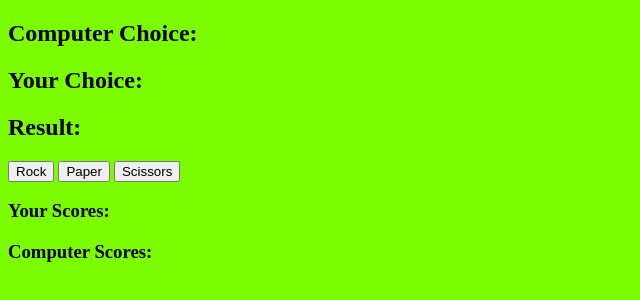
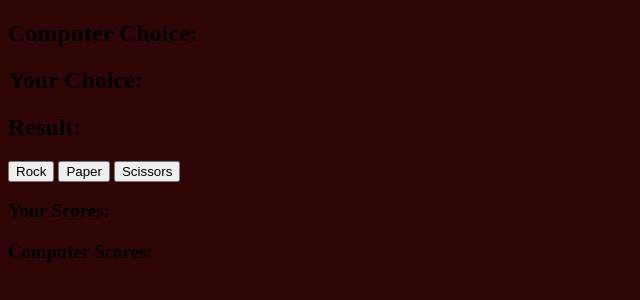
Before and after one commit to sedraknavasardyan/sedraknavasardyan.github.io, a plain HTML site: page index.html in a window 1280 px wide. Shown: the whole page, without its empty margins (0-640 px from the left). Drawn offline with Linux system fonts and the light colour scheme.

Commit message:
changed the background

```diff
--- a/styles.css
+++ b/styles.css
@@ -1,3 +1,3 @@
 body {
-    background-color:lawngreen
+    background-color: rgb(48, 5, 5)
 }
```
